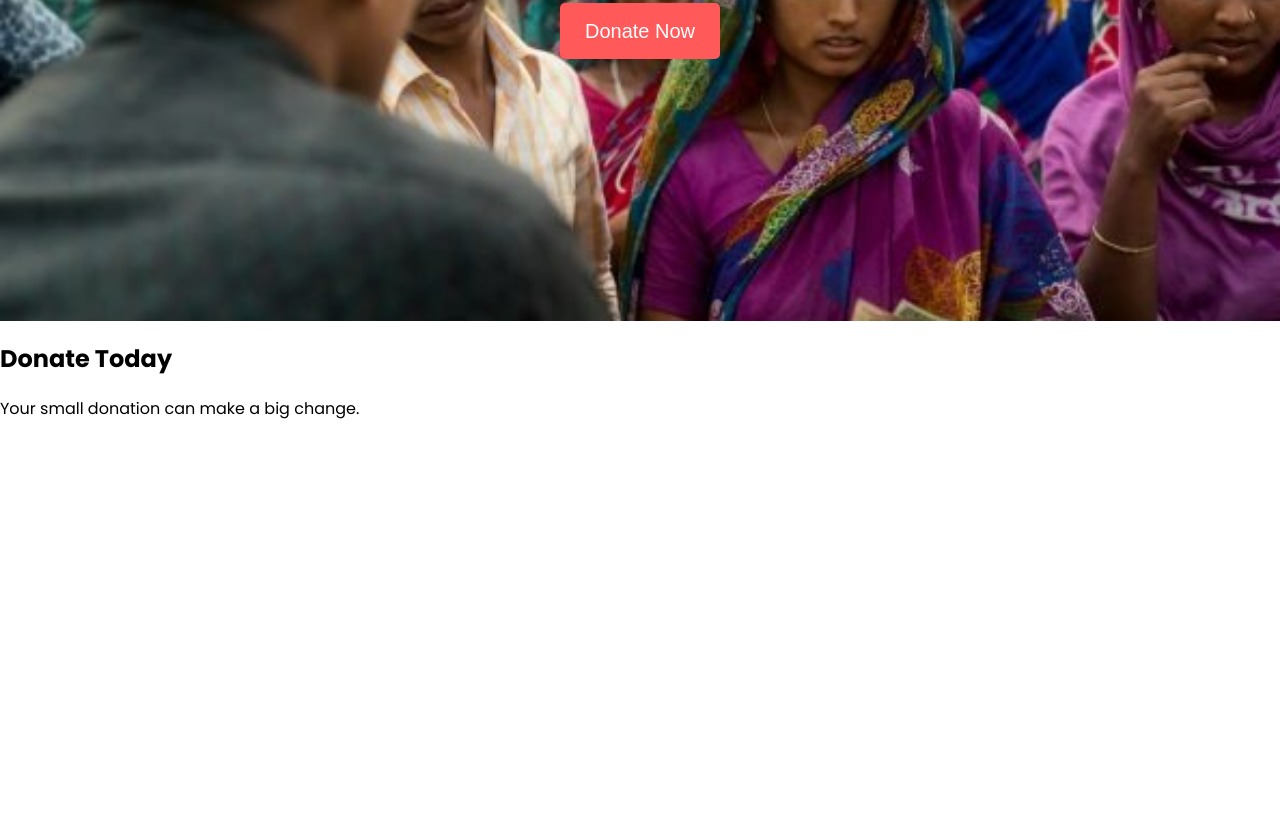
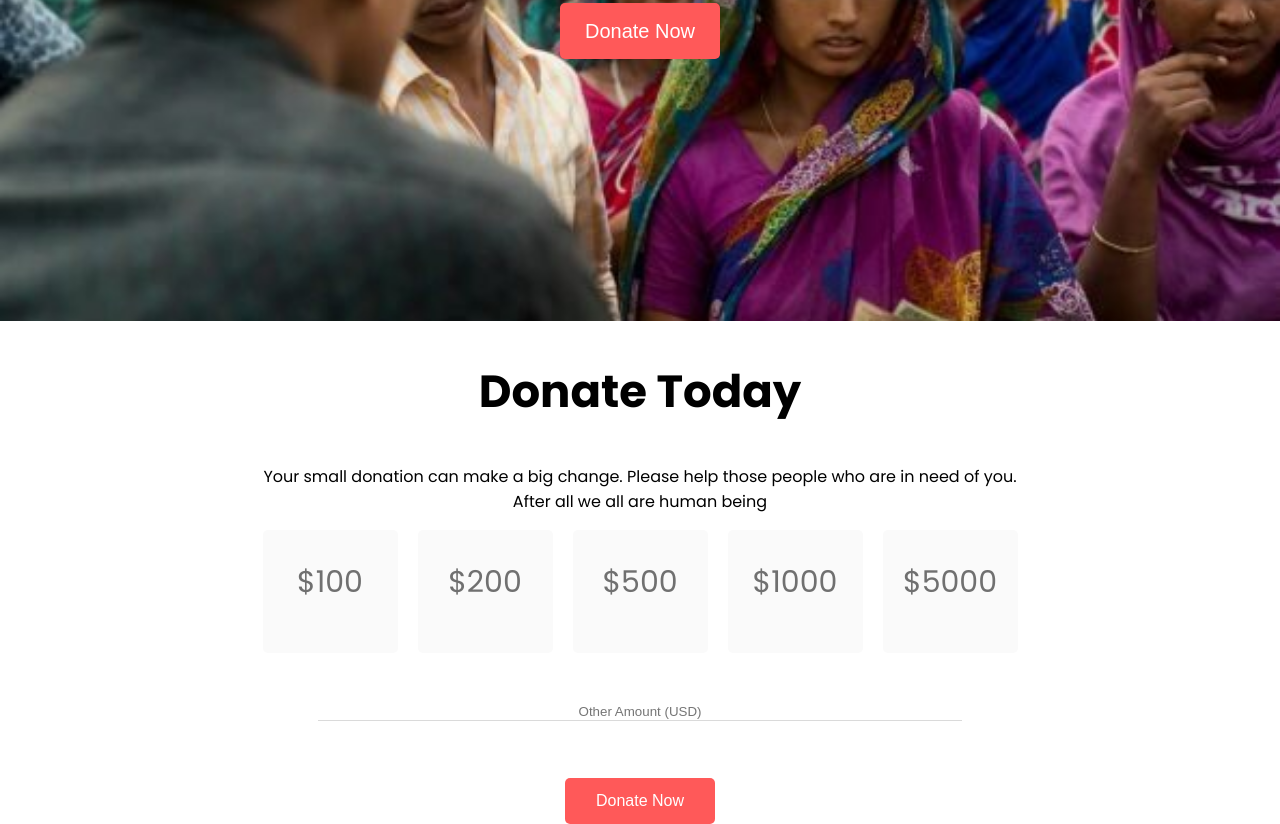
Before and after one commit to Shahinul-Islam/donate-today-main, a plain HTML site: page index.html in a window 1280 px wide. Shown: the part 319-1143 px from the top of the page. Before the commit the page ends 800 px from the top, so only its background shows below. Drawn offline with Linux system fonts and the light colour scheme.

Commit message:
donate now section done

```diff
--- a/index.html
+++ b/index.html
@@ -17,8 +17,29 @@
       <button class="donate-btn">Donate Now</button>
     </div>
     <div class="donate-today">
-      <h2>Donate Today</h2>
-      <p>Your small donation can make a big change.</p>
+      <h2 class="donate-today-title">Donate Today</h2>
+      <p>Your small donation can make a big change. Please help those people who are in need of you. <br />After all we all are human being</p>
+      <div class="donation-amount">
+        <div class="single-donation">
+          <p class="donate-para">$100</p>
+        </div>
+        <div class="single-donation">
+          <p class="donate-para">$200</p>
+        </div>
+        <div class="single-donation">
+          <p class="donate-para">$500</p>
+        </div>
+        <div class="single-donation">
+          <p class="donate-para">$1000</p>
+        </div>
+        <div class="single-donation">
+          <p class="donate-para">$5000</p>
+        </div>
+      </div>
+      <div>
+        <input id="donate-input" type="text" placeholder="Other Amount (USD)" />
+      </div>
+      <button class="donate-btn-2">Donate Now</button>
     </div>
   </body>
 </html>
--- a/style.css
+++ b/style.css
@@ -36,3 +36,57 @@ body {
   border-radius: 5px;
   cursor: pointer;
 }
+
+.donate-today {
+  text-align: center;
+}
+.donate-today-title {
+  font-size: 45px;
+}
+.donation-amount {
+  display: flex;
+  justify-content: center;
+}
+.single-donation {
+  height: 123px;
+  width: 135px;
+  left: 338px;
+  top: 979px;
+  background-color: #fafafa;
+  border-radius: 5px;
+  margin: 0 10px;
+}
+.donate-para {
+  font-style: Bold;
+  font-size: 30px;
+  color: #707070;
+  cursor: pointer;
+}
+
+.single-donation:hover {
+  background-color: #ff5959;
+}
+
+.donate-para:hover {
+  color: white;
+}
+#donate-input {
+  border: 0;
+  border-bottom: 1px solid #dadada;
+  margin: 50px;
+  text-align: center;
+  width: 50%;
+}
+
+.donate-btn-2 {
+  background-color: #ff5959;
+  border: 0;
+  color: white;
+  padding: 5px 7px;
+  height: 46px;
+  width: 150px;
+  font-size: 16px;
+  border-radius: 5px;
+  cursor: pointer;
+  margin-top: 7px;
+}
```
